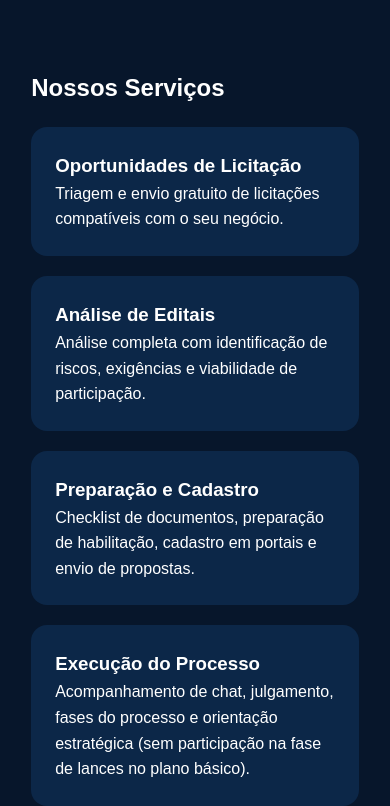
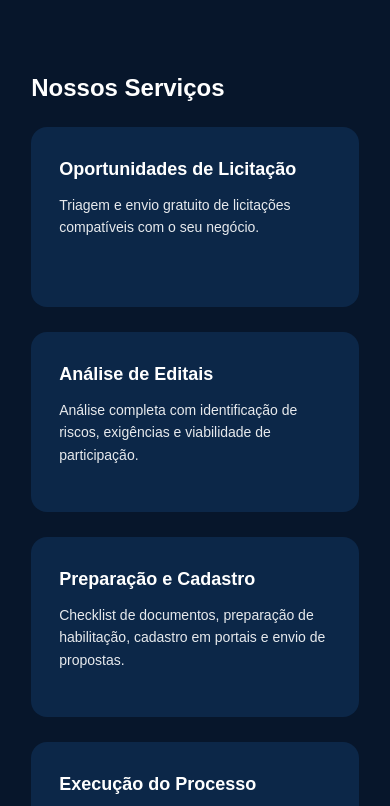
Before and after one commit to comercialcourvanlicitacoes-pixel/courvan-site, a plain HTML site: page index.html in a window 390 px wide. Shown: the part 840-1646 px from the top of the page. Drawn offline with Linux system fonts and the light colour scheme.

Commit message:
Update index.html

```diff
--- a/index.html
+++ b/index.html
@@ -73,14 +73,47 @@
 
    .cards{
   display:grid;
-      grid-template-columns:repeat(auto-fit,minmax(250px,1fr));
-      gap:20px;
+  grid-template-columns:repeat(3, 1fr);
+  gap:25px;
 }
 
 .card{
   background:#0c2748;
-      padding:24px;
+  padding:28px;
   border-radius:16px;
+  min-height:180px;
+  display:flex;
+  flex-direction:column;
+  justify-content:flex-start;
+  transition:0.3s;
+}
+
+.card:hover{
+  transform:translateY(-5px);
+  box-shadow:0 10px 25px rgba(0,0,0,0.3);
+}
+
+.card h3{
+  margin-bottom:10px;
+  font-size:18px;
+}
+
+.card p{
+  font-size:14px;
+  opacity:0.9;
+}
+
+/* Responsivo */
+@media(max-width:900px){
+  .cards{
+    grid-template-columns:1fr 1fr;
+  }
+}
+
+@media(max-width:600px){
+  .cards{
+    grid-template-columns:1fr;
+  }
 }
 
     .highlight{
```
Lines whose indentation alone changed are shown as unchanged.
